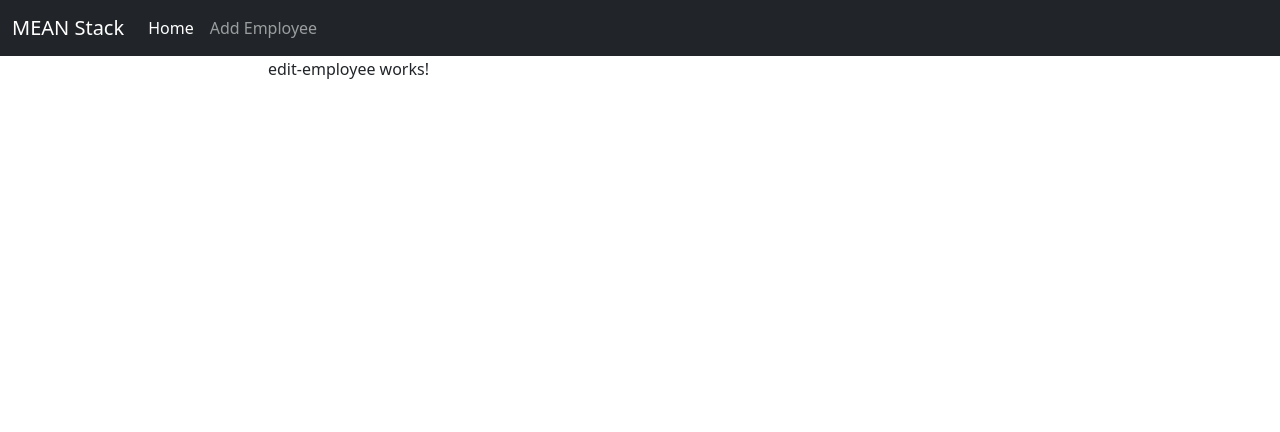
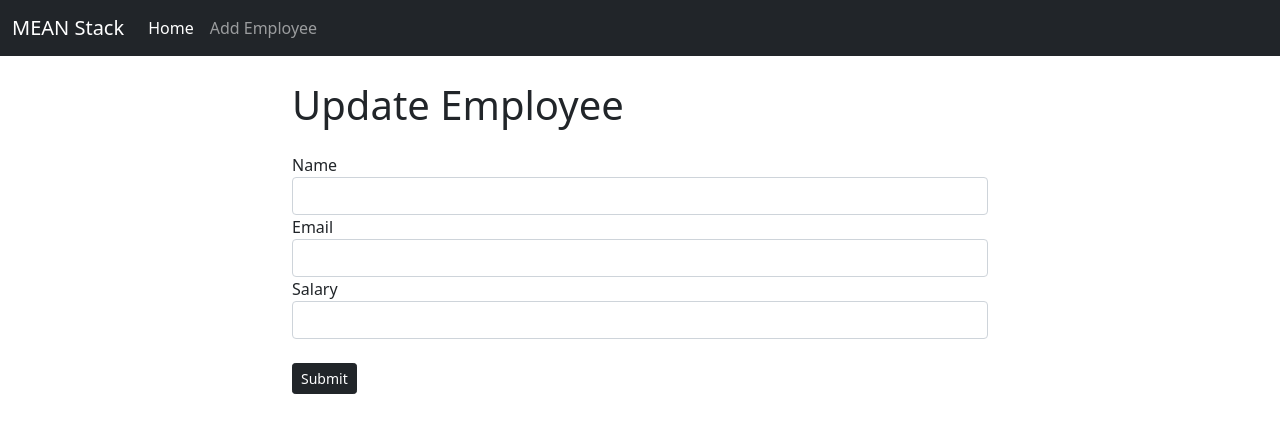
Before and after one commit to liteninkiran/mean-crud-app, an Angular app in the folder frontend/: page /edit-employee/1 in a window 1280 px wide. Shown: the top 432 px of the page. Built offline with nearby package versions, Linux system fonts and the light colour scheme; no server answers.

Commit message:
Implementing edit-employee

```diff
--- a/frontend/src/app/employee/add-employee/add-employee.component.html
+++ b/frontend/src/app/employee/add-employee/add-employee.component.html
@@ -1,4 +1,6 @@
 <div class="container">
+
+    <h1 class="my-4">Create New Employee</h1>
 
     <form (ngSubmit)="insertData()" [formGroup]="form">
 
--- a/frontend/src/app/employee/edit-employee/edit-employee.component.html
+++ b/frontend/src/app/employee/edit-employee/edit-employee.component.html
@@ -1 +1,45 @@
-<p>edit-employee works!</p>
+<div class="container">
+
+    <h1 class="my-4">Update Employee</h1>
+
+    <form (ngSubmit)="updateData()" [formGroup]="form">
+
+        <!-- Name -->
+        <div class="form-group">
+            <label for="name">Name</label>
+            <input type="text" class="form-control" formControlName="name" [ngClass]="{ 'is-invalid': submitted && f.name.errors}">
+
+            <div *ngIf="submitted && f.name.errors" class="invalid-feedback">
+                <div *ngIf="submitted && f.name.errors">Name is required</div>
+            </div>
+        </div>
+
+        <!-- Email -->
+        <div class="form-group">
+            <label for="email">Email</label>
+            <input type="email" class="form-control" formControlName="email" [ngClass]="{ 'is-invalid': submitted && f.email.errors}">
+
+            <div *ngIf="submitted && f.email.errors" class="invalid-feedback">
+                <div *ngIf="submitted && f.email.errors.required">Email is required</div>
+                <div *ngIf="submitted && f.email.errors.email">Email is invalid</div>
+            </div>
+        </div>
+
+        <!-- Salary -->
+        <div class="form-group">
+            <label for="salary">Salary</label>
+            <input type="text" class="form-control" formControlName="salary" [ngClass]="{ 'is-invalid': submitted && f.salary.errors}">
+
+            <div *ngIf="submitted && f.salary.errors" class="invalid-feedback">
+                <div *ngIf="submitted && f.salary.errors">Salary is required</div>
+            </div>
+        </div>
+
+
+        <button class="btn btn-dark btn-sm mt-4">
+            Submit
+        </button>
+
+    </form>
+
+</div>
--- a/frontend/src/app/employee/edit-employee/edit-employee.component.ts
+++ b/frontend/src/app/employee/edit-employee/edit-employee.component.ts
@@ -1,15 +1,71 @@
 import { Component, OnInit } from '@angular/core';
+import { FormGroup, Validators, FormControl } from '@angular/forms';
+import { EmployeeService } from 'src/app/service/employee.service';
+import { ToastrService } from 'ngx-toastr';
+import { ActivatedRoute, Router } from '@angular/router';
+import { Employee } from 'src/app/model/employee.model';
 
 @Component({
     selector: 'app-edit-employee',
     templateUrl: './edit-employee.component.html',
-    styleUrls: ['./edit-employee.component.css']
+    styleUrls: ['./edit-employee.component.css'],
 })
+
 export class EditEmployeeComponent implements OnInit {
 
-    constructor() { }
+    public form = new FormGroup({
+        name: new FormControl(''),
+        email: new FormControl(''),
+        salary: new FormControl(''),
+    });
+
+    public employee = new Employee();
+    public submitted = false;
+    public data: any;
+    public id: any;
+
+    constructor(
+        private employeeService: EmployeeService,
+        private toastr: ToastrService,
+        private route: ActivatedRoute,
+        private router: Router,
+    ) { }
 
     ngOnInit(): void {
+        this.id = this.route.snapshot.params.id;
+        this.getData();
     }
 
+    public getData() {
+        this.employeeService.getDataById(this.id).subscribe(res => {
+            this.data = res;
+            this.employee = this.data;
+            this.form = new FormGroup({
+                name: new FormControl(this.employee.name),
+                email: new FormControl(this.employee.email),
+                salary: new FormControl(this.employee.salary),
+            });
+        });
+    }
+
+    public updateData() {
+        this.submitted = true;
+
+        if (this.form.invalid) {
+            return;
+        }
+
+        this.employeeService.updateData(this.id, this.form.value).subscribe(res => {
+            this.data = res;
+            this.toastr.success(JSON.stringify(this.data.code), JSON.stringify(this.data.message), {
+                timeOut: 3000,
+                progressBar: false,
+            });
+            this.router.navigateByUrl('/');
+        });
+    }
+
+    get f() {
+        return this.form.controls;
+    }
 }
--- a/frontend/src/app/service/employee.service.ts
+++ b/frontend/src/app/service/employee.service.ts
@@ -18,4 +18,12 @@ export class EmployeeService {
     insertData(data: any) {
         return this.httpClient.post('http://localhost:3000/api/employee/add', data);
     }
+
+    getDataById(id: any) {
+        return this.httpClient.get('http://localhost:3000/api/employee/' + id);
+    }
+
+    updateData(id: any, data: any) {
+        return this.httpClient.put('http://localhost:3000/api/employee/' + id, data);
+    }
 }
```
Also changed, not shown: 1 other file (tests, documents, lock files or other folders).
